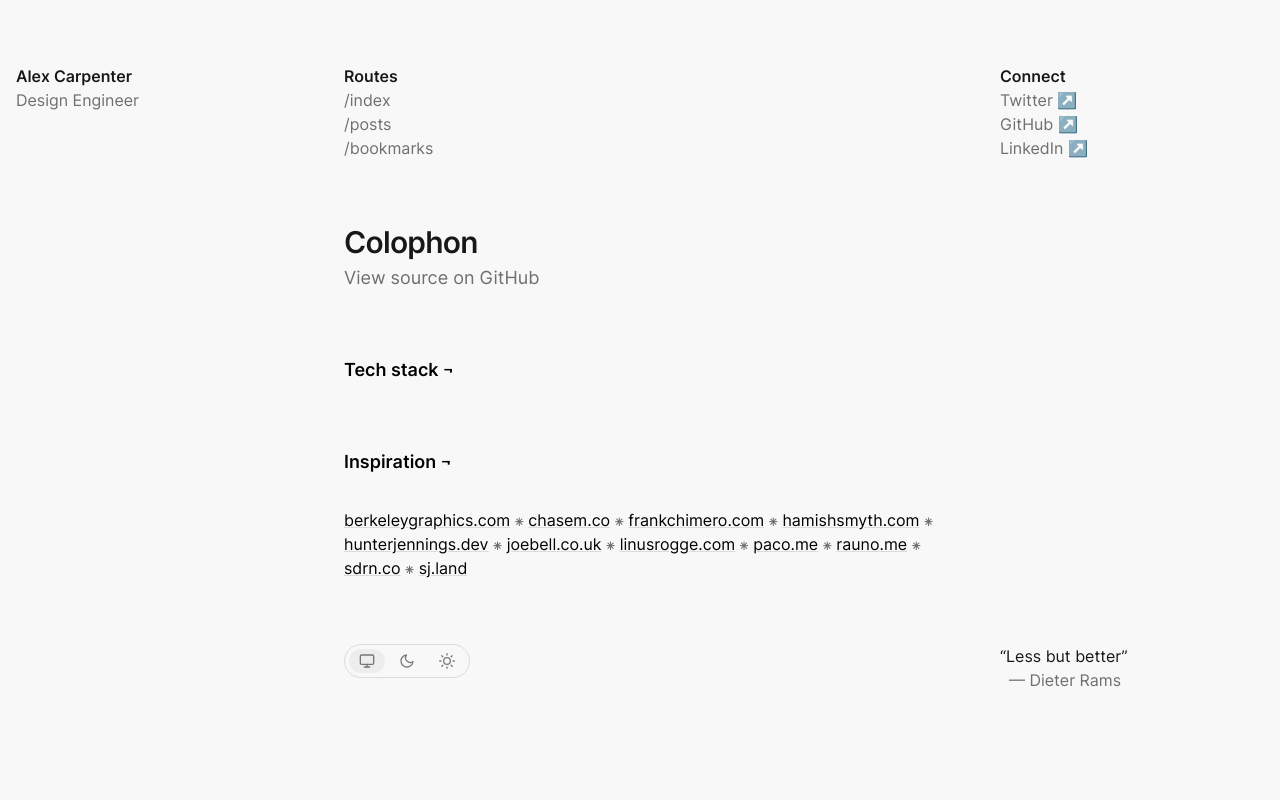
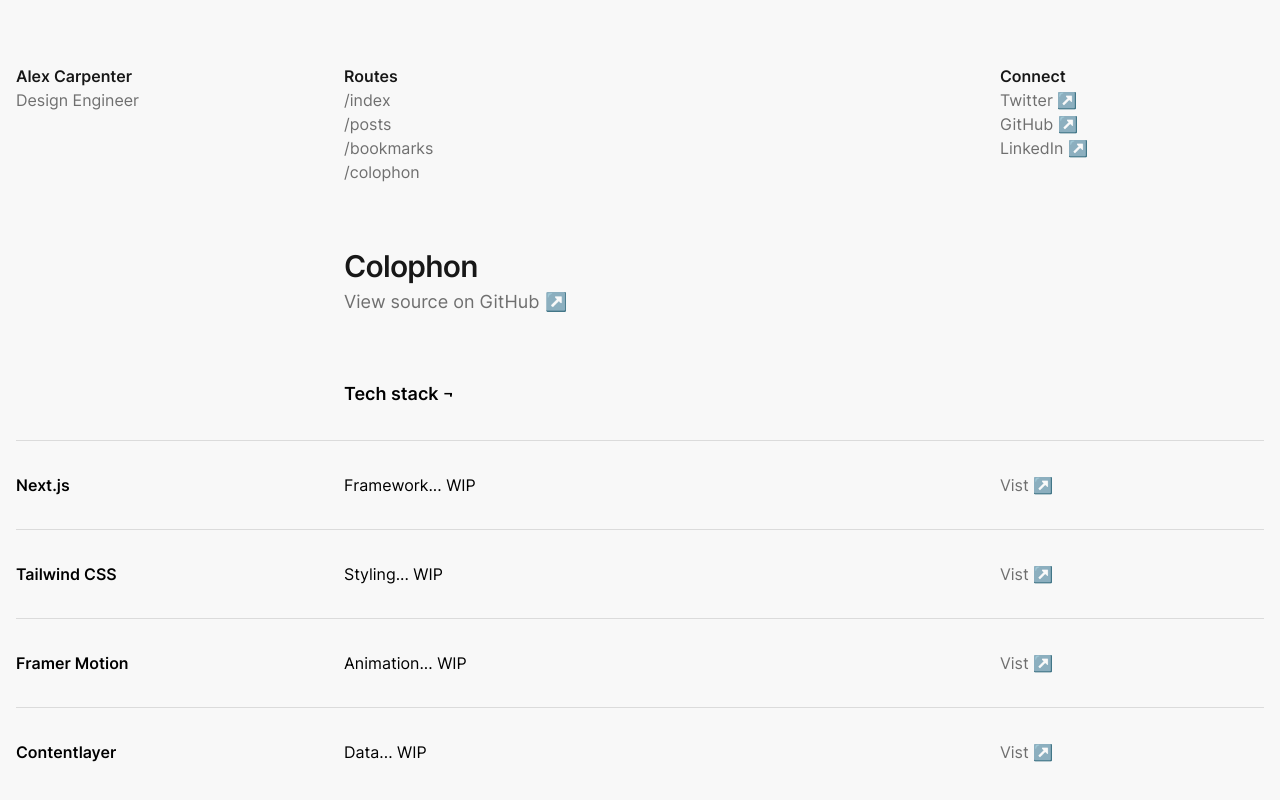
Before and after one commit to alexcarpenter/alexcarpenter-next-tailwind, a Next.js app: page /colophon in a window 1280 px wide. Shown: the top 800 px of the page. Built offline with nearby package versions, Linux system fonts and the light colour scheme.

Commit message:
build out colophon

```diff
--- a/app/colophon/page.tsx
+++ b/app/colophon/page.tsx
@@ -27,9 +27,12 @@
           <h1 className="font-variable-semibold text-3xl tracking-tight text-foreground">
             Colophon
           </h1>
-          <p className="mt-1 text-lg text-foreground-neutral">
-            View source on GitHub
-          </p>
+          <a
+            href="https://github.com/alexcarpenter/alexcarpenter-next-tailwind"
+            className="mt-1 block w-max text-lg text-foreground-neutral"
+          >
+            View source on GitHub <span aria-hidden="true">↗</span>
+          </a>
         </div>
       </header>
 
@@ -41,6 +44,81 @@
             </h2>
           </div>
         </header>
+
+        <ul className="mt-8">
+          <li className="grid gap-x-16 gap-y-2 border-t py-8 md:grid-cols-4">
+            <div className="">
+              <h2 className="font-variable-semibold">Next.js</h2>
+            </div>
+
+            <div className="col-span-2">
+              <p>Framework... WIP</p>
+            </div>
+
+            <div>
+              <a href="https://nextjs.org/" className="text-foreground-neutral">
+                Vist <span aria-hidden="true">↗</span>
+              </a>
+            </div>
+          </li>
+
+          <li className="grid gap-x-16 gap-y-2 border-t py-8 md:grid-cols-4">
+            <div className="">
+              <h2 className="font-variable-semibold">Tailwind CSS</h2>
+            </div>
+
+            <div className="col-span-2">
+              <p>Styling... WIP</p>
+            </div>
+
+            <div>
+              <a
+                href="https://tailwindcss.com/"
+                className="text-foreground-neutral"
+              >
+                Vist <span aria-hidden="true">↗</span>
+              </a>
+            </div>
+          </li>
+
+          <li className="grid gap-x-16 gap-y-2 border-t py-8 md:grid-cols-4">
+            <div className="">
+              <h2 className="font-variable-semibold">Framer Motion</h2>
+            </div>
+
+            <div className="col-span-2">
+              <p>Animation... WIP</p>
+            </div>
+
+            <div>
+              <a
+                href="https://www.framer.com/motion/"
+                className="text-foreground-neutral"
+              >
+                Vist <span aria-hidden="true">↗</span>
+              </a>
+            </div>
+          </li>
+
+          <li className="grid gap-x-16 gap-y-2 border-t py-8 md:grid-cols-4">
+            <div className="">
+              <h2 className="font-variable-semibold">Contentlayer</h2>
+            </div>
+
+            <div className="col-span-2">
+              <p>Data... WIP</p>
+            </div>
+
+            <div>
+              <a
+                href="https://www.contentlayer.dev/"
+                className="text-foreground-neutral"
+              >
+                Vist <span aria-hidden="true">↗</span>
+              </a>
+            </div>
+          </li>
+        </ul>
       </section>
 
       <section className="mt-16">
--- a/app/header.tsx
+++ b/app/header.tsx
@@ -14,6 +14,10 @@
   {
     label: "bookmarks",
     href: "/bookmarks",
+  },
+  {
+    label: "colophon",
+    href: "/colophon",
   },
 ];
 
--- a/tailwind.config.js
+++ b/tailwind.config.js
@@ -9,14 +9,14 @@
     "./styles/**/*.{js,ts,jsx,tsx,mdx}",
   ],
   theme: {
+    fontFamily: {
+      sans: ["var(--font-inter)", ...fontFamily.sans],
+      serif: ["var(--font-instrument)", ...fontFamily.serif],
+    },
     extend: {
       gradientColorStops: {
         "text-gradient-start": "hsl(var(--foreground))",
         "text-gradient-end": "hsl(var(--foreground-neutral))",
-      },
-      fontFamily: {
-        sans: ["var(--font-inter)", ...fontFamily.sans],
-        serif: ["var(--font-instrument)", ...fontFamily.serif],
       },
       backgroundColor: {
         page: "hsl(var(--page))",
```
